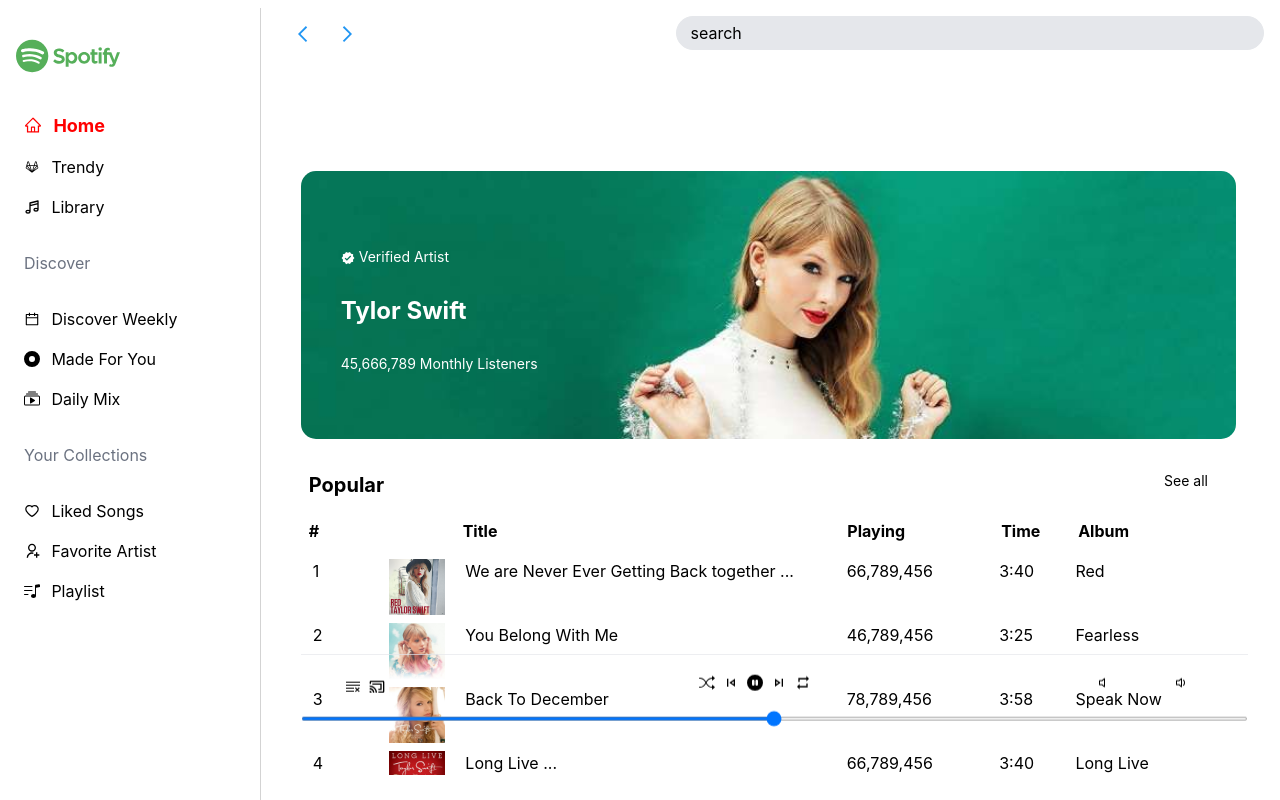
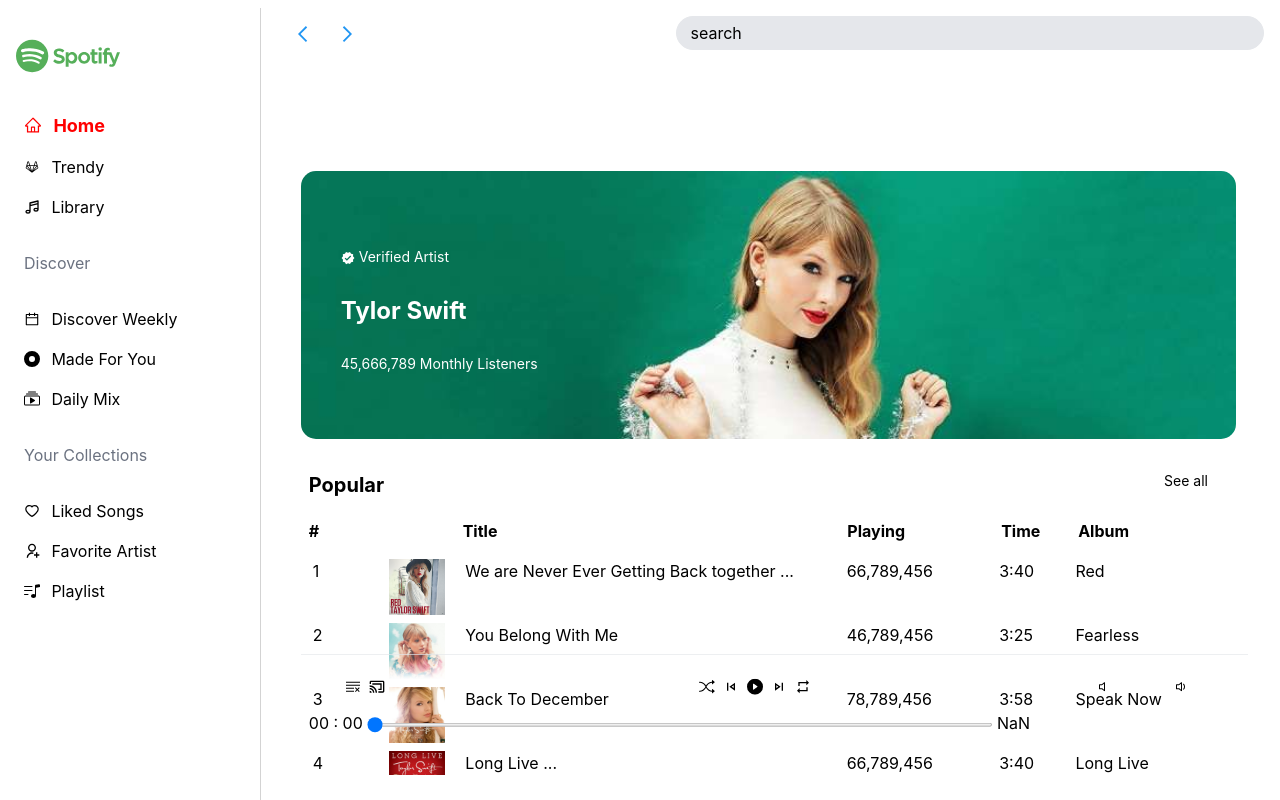
Before and after one commit to owalekarnikita/React-Music-Player, a React (Create React App) app: page / in a window 1280 px wide. Built offline with nearby package versions, Linux system fonts and the light colour scheme.

Commit message:
useEffect Added

```diff
--- a/src/App.tsx
+++ b/src/App.tsx
@@ -38,7 +38,7 @@
             </Routes>
           </section>
           <section className='row-span-1 sticky bottom-0 pr-4 pl-4 rounded'>
-              <FixedBottom />
+              <FixedBottom/>
           </section>
         </div>
       </div>
--- a/src/Components/FixedBottom.tsx
+++ b/src/Components/FixedBottom.tsx
@@ -1,40 +1,93 @@
-import React from 'react';
+import React, { useState, useRef, Ref, useEffect } from 'react';
 // import ReactAudioPlayer from 'react-audio-player';
 import { MdOutlineSkipNext, MdOutlineSkipPrevious, MdOutlineRepeat,MdOutlineCastConnected} from "react-icons/md";
-import { BsFillPauseCircleFill, BsShuffle,BsVolumeOff,BsVolumeDown } from "react-icons/bs";
+import { BsFillPauseCircleFill, BsShuffle,BsVolumeOff,BsVolumeDown ,BsFillPlayCircleFill} from "react-icons/bs";
 import { VscClearAll } from "react-icons/vsc";
 
 
+
 const FixedBottom = () => {
+    const [isPlaying, setIsPlaying] =useState(false); //useState
+    const[duration, setDuration] =useState(0);  //use state for duration
+    const[currentTime, setCurrentTime] = useState(0);
 
+    const audioPlayer = useRef(new Audio(require('./songs/1.mp3'))) ; //Use Ref
+    // const ProgressBar = React.useRef<HTMLInputElement>();
+
+    useEffect(() => {
+        const dur = Math.floor(audioPlayer.current.duration);
+        setDuration(dur);
+    },[audioPlayer?.current?.onloadedmetadata, audioPlayer?.current.readyState]);
+
+    const timeCalculate = (sec : number)=> {
+        const min = Math.floor(sec/60);
+        const returnMin=  min < 10 ? `0${min}` : `${min}`;
+        const seconds = Math.floor(sec%60);
+        const returnSecs=  seconds < 10 ? `0${seconds}` : `${seconds}`;
+
+        return (
+            `${returnMin} : ${returnSecs}`
+        );
+    }
+
+    const TogglePlay = () => {  //Toggle icon button
+        setIsPlaying(!isPlaying);
+
+        if (isPlaying)
+        {
+            audioPlayer.current.pause();
+        }
+        else
+        {
+            audioPlayer.current.play();
+        }
+    }
+    // const playNext = () => {
+    //     audioPlayer.next();
+    // }
 
   return (
+
         <section className=''>
             <hr className="p-2" />
             <span className='grid grid-cols-12 gap-x-0'>
+            <audio ref={audioPlayer} preload="metadata" className='w-full' src={require('./songs/1.mp3')} />
             <span className='col-span-5 flex p-1 pl-10'>
-                <VscClearAll className='p-1 text-2xl'/>
-                <MdOutlineCastConnected className='p-1 text-2xl'/>
+                <button>
+                    <VscClearAll className='p-1 text-2xl'/>
+                </button>
+                <button>
+                    <MdOutlineCastConnected className='p-1 text-2xl'/>
+                </button>
             </span>
             <span className='flex col-span-5 text-center'>
-                <BsShuffle className='p-1 text-2xl'/>
-                <MdOutlineSkipPrevious className='p-1 text-2xl'/>
-                <BsFillPauseCircleFill className='p-1 text-2xl'/>
-                <MdOutlineSkipNext className='p-1 text-2xl'/>
+                <button>
+                    <BsShuffle className='p-1 text-2xl'/>
+                </button>
+                <button>
+                    <MdOutlineSkipPrevious className='p-1 text-2xl '/>
+                </button>
+                <button onClick={TogglePlay}>
+                    {isPlaying ? <BsFillPauseCircleFill className='p-1 text-2xl'  /> :<BsFillPlayCircleFill className='p-1 text-2xl'/>}
+                </button>
+                <button>
+                    <MdOutlineSkipNext className='p-1 text-2xl '/>
+                </button>
+                <button>
                 <MdOutlineRepeat className='p-1 text-2xl'/>
+                </button>
             </span>
-            <BsVolumeOff className='p-1 text-2xl'/>
-            <BsVolumeDown className='p-1 text-2xl'/>
+            <button>
+                <BsVolumeOff className='p-1 text-2xl'/>
+            </button>
+            <button>
+                <BsVolumeDown className='p-1 text-2xl'/>
+            </button>
             </span>
-            {/* <ReactAudioPlayer
-                src={require('./songs/1.mp3')}
-                controls
-                className= "w-full"
-                onPlay={e => console.log("onPlay")}
-                /> */}
-            <audio preload="metadata" className='w-full' src={require('./songs/1.mp3')}  />
-                <div>
-                    <input type="range" className='w-full h-1'/>
+                <div className='flex p-1'>
+                    <span className='p-1'>{timeCalculate(currentTime)}</span>
+                    <input type="range"  className='w-2/3 h-1 mt-4' defaultValue="0" />
+                    <span className='p-1'>{(duration && !isNaN(duration)) && timeCalculate(duration)}</span>
                 </div>
         </section>
   )
--- a/src/Components/List.tsx
+++ b/src/Components/List.tsx
@@ -1,5 +1,6 @@
 
 import React,{ useState} from 'react';
+// import FixedBottom from './FixedBottom';
 // import Bottom from './Bottom';
 import ListArray from './ListArray';
 
@@ -108,8 +109,7 @@
   return (
       <div>
         <ListArray list ={list}/>
-        {/* <hr/><br />
-        <Bottom list={list} /> */}
+        {/* <FixedBottom list={list}/> */}
     </div>
   )
 }
--- a/src/Components/ListArray.tsx
+++ b/src/Components/ListArray.tsx
@@ -30,17 +30,23 @@
                                 </li>
                         {list.map((song,index) => {
 
+                                let a = new Audio(song.url);
                                 //play song onclick
                                 const Active =( ) => {
-                                        let a = new Audio(song.url);
                                         a.play();
                                         // a.onloadedmetadata = function() {
                                         //     alert(a.duration);
                                         // };
-                            }
+
+
+                                }
+                                const Pause = () => {
+                                    a.pause();
+
+                                }
 
                             return (
-                                <li className='grid grid-cols-12 gap-1 p-1 pl-3 pr-3' key={index} onClick={Active} >
+                                <li className='grid grid-cols-12 gap-1 p-1 pl-3 pr-3' key={index} onClick={Active} onChange={Pause} >
                                     <span className='col-span-1'>{song.id}</span>
                                     <span className='col-span-1'><img src={song.img} alt="img" className='w-14 h-14'/></span>
                                     <span className='col-span-5'>{song.title}</span>
--- a/src/Components/extra-pages/Daily.tsx
+++ b/src/Components/extra-pages/Daily.tsx
@@ -1,4 +1,5 @@
-import React from 'react'
+import React from 'react';
+
 
 const Daily = () => {
   return (
```
Also changed, not shown: src/Components/Context/UseUserData.tsx (added, +17 -0 lines), src/Components/Context/UserContext.tsx (+7 -6 lines), src/Components/Context/UserData.tsx (+20 -44 lines).
